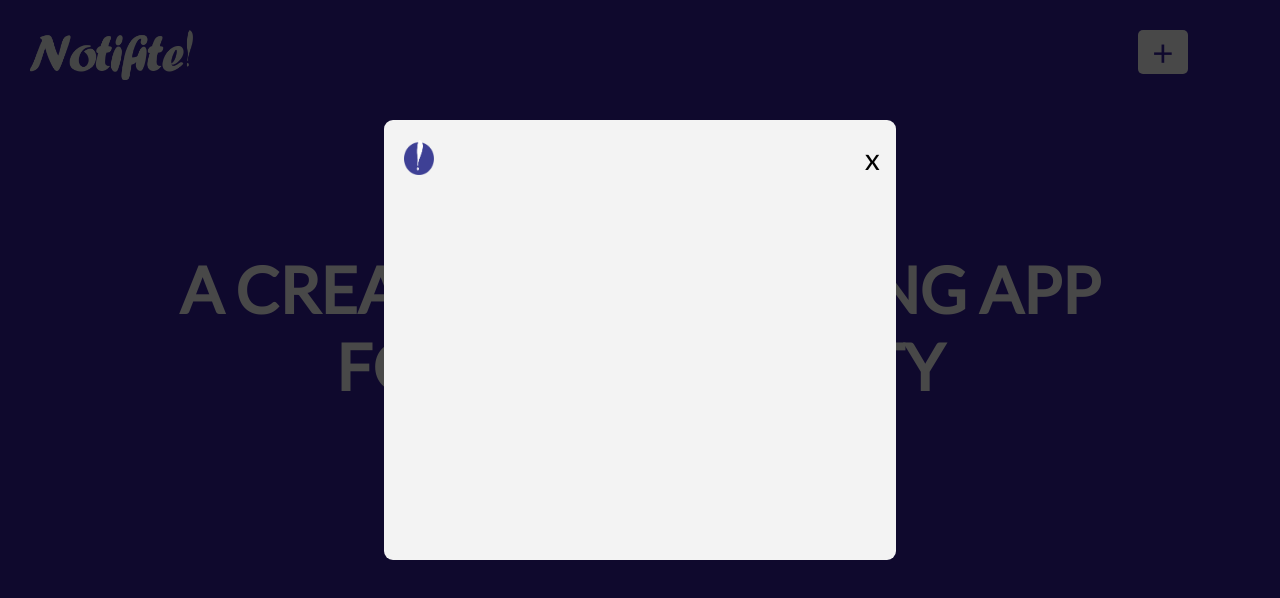
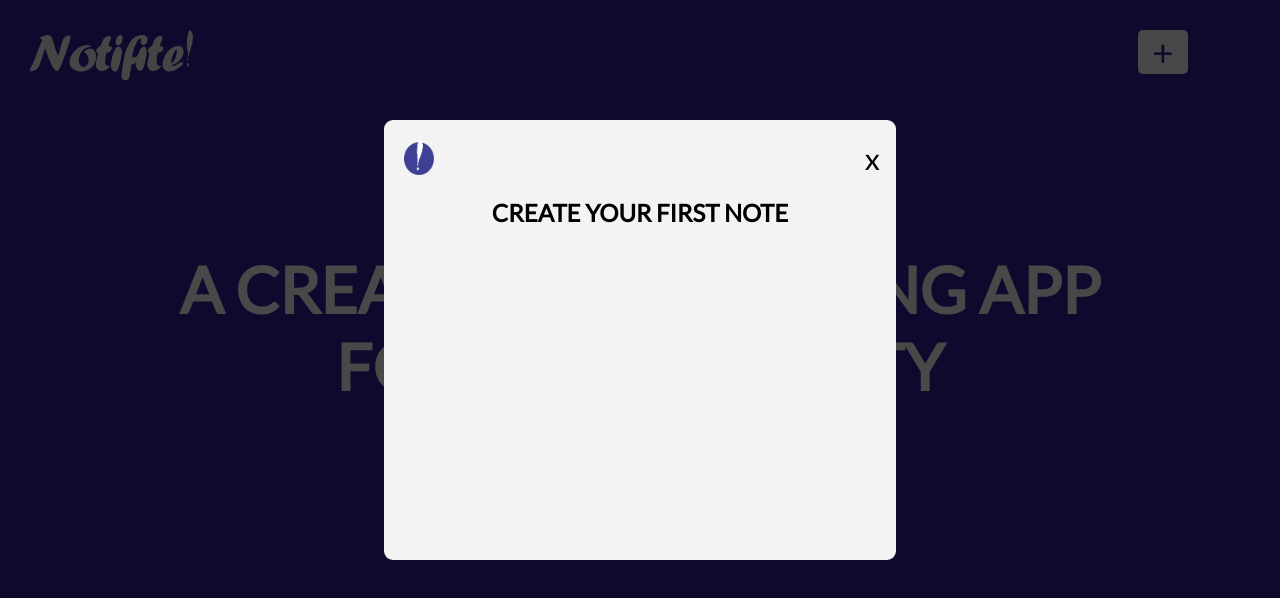
Before and after one commit to binismail/notifite, a plain HTML site: page index.html in a window 1280 px wide. Shown: the top 598 px of the page. Drawn offline with Linux system fonts and the light colour scheme.

Commit message:
finished the heading text

```diff
--- a/index.html
+++ b/index.html
@@ -72,6 +72,11 @@
         </div>
 
         <!--2. H1 text appear-->
+        <div class="app--log__text">
+            <div class="text--container">
+                <h2>Create your first note</h2>
+            </div>
+        </div>
 
         <!-- 3. the adding form-->
       </div>
--- a/style.css
+++ b/style.css
@@ -149,3 +149,11 @@ primary red: #ff6b6b
     border: none;
     font-size: 30px;
 }
+
+.app--log__text{
+    color: black;
+    display: flex;
+    justify-content: center;
+    text-transform: uppercase;
+    font-family: 'Anton', sans-serif;
+}
```
